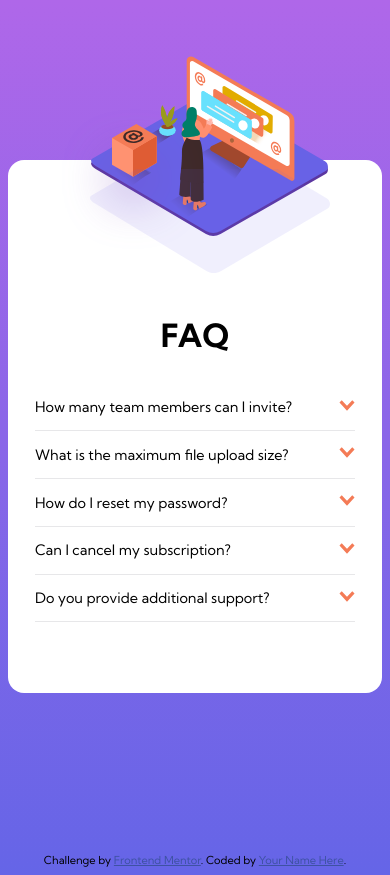
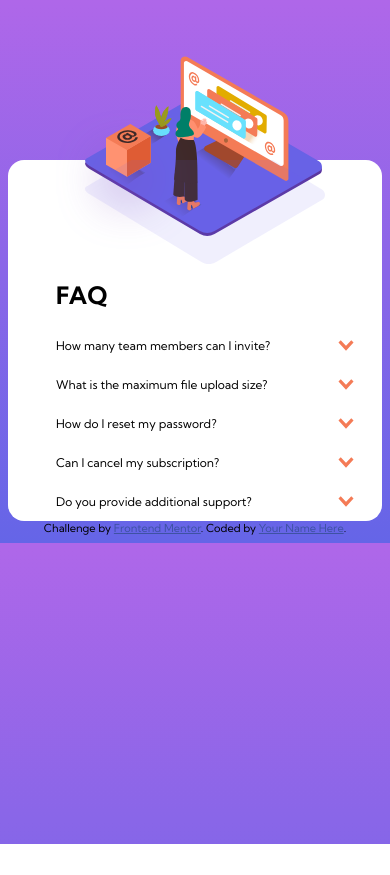
Before and after one commit to mattyd96/FAQ-accordion-card, a plain HTML site: page index.html in a window 390 px wide. After the commit the page ends 844 px from the top, so only its background shows below. Drawn offline with Linux system fonts and the light colour scheme.

Commit message:
initial commit using mobile first method

```diff
--- a/index.html
+++ b/index.html
@@ -16,19 +16,16 @@
   </style>
 </head>
 <body>
+
   <div class="container">
+
+    <!-- Illustration -->
     <div class="mobile-container">
       <img src="images/illustration-woman-online-mobile.svg"  class="mobile-top" alt="">
       <img src="images/bg-pattern-mobile.svg" class="mobile-bottom" alt="">
     </div>
-    <div class="cube-container">
-      <img src="images/illustration-box-desktop.svg" alt="box with @ sign" class="top">
-    </div>
-    <div class="content-container">
-      <div class="illustration">
-        <img src="images/illustration-woman-online-desktop.svg" alt="person working on desktop" class="middle">
-        <img src="images/bg-pattern-desktop.svg" alt="person working on desktop" class="bottom">
-      </div>
+
+    <!-- Information -->
     <div class="info">
       <h1 class="title">FAQ</h1>
       <div class="accordion">
--- a/scss/style.scss
+++ b/scss/style.scss
@@ -8,172 +8,58 @@ body {
 
 .container {
     display: grid;
-    grid-template-columns: 1fr 1fr;
-    grid-template-rows: 1fr;
-    max-width: 80rem;
-    margin: 10rem auto;
+    max-width: 20rem;
+    margin:auto;
+    margin-top: 10rem;
+    background-color: #fff;
     border-radius: 1rem;
-    background-color: #fff;
-    max-height: 31rem;
-    max-width: 60rem;
+    padding: 0 3rem;
 }
 
-.mobile-container{
-    display: none;
-}
-
-.content-container {
+.mobile-container {
     display: grid;
-    grid-template-columns: 1fr 2fr;
-    overflow:hidden;
-    grid-column: 1/3;
-    grid-row: 1/3;
-}
-
-.cube-container {
-    z-index: 100;
-    grid-column: 1/2;
-    grid-row: 1/2;
 
     img {
-        margin-top: 11.75rem;
-        margin-left: -5.5rem;
-    }
-}
-
-.illustration {
-    display: grid;
-    grid-template-columns: 1fr;
-    grid-template-rows: 1fr;
-
-    img {
+        grid-row: 1/2;
         grid-column: 1/2;
-        grid-row: 1/2;
     }
 
-    .middle {
-        margin-top: 3.5rem;
-        margin-left: -5rem;
+    .mobile-top {
+        margin: -6.5rem auto;
+        padding-right: 2rem;
     }
 
-    .bottom {
-        margin-top: -19rem;
-        margin-left: -36rem;
-    }
-}
-
-.info {
-    grid-column: 2/3;
-    margin: 2.7rem 0 0 5rem;
-
-    h1 {
-        font-size: 2rem;
-        font-weight: 700;
-        margin-bottom: 1.8rem;
-    }
-}
-
-.accordion {
-    display: flex;
-    flex-direction: column;
-    max-width: 23rem;
-
-    .card {
-        border-bottom: .1rem solid hsl(240, 5%, 91%);
-    }
-
-    .answer {
-        padding-right: 1rem;
+    .mobile-bottom {
+        margin: auto;
     }
 }
 
 .question {
     display: flex;
-    flex-direction: row;
     justify-content: space-between;
-    font-size: .9rem;
+
+    &:hover {
+        font-weight: 700;
+    }
 
     img {
+        height: .75rem;
         width: 1rem;
-        height: .75rem;
-        margin: 1rem 0;
-    }
-
-    &:hover {
-        font-weight: bold;
-        cursor: pointer;
+        align-self: center;
     }
 
 }
 
+.answer {
+    padding-right: 1rem;
+}
+
+
+/* Javascript toggles */
 .hidden {
-    display:none;
+    display: none;
 }
 
 .up {
     transform: scaleY(-1);
 }
-
-@media(max-width: 1000px) {
-    .container {
-        all: none;
-        display: grid;
-        grid-template-columns: 1fr;
-        grid-template-rows: 1fr 3fr;
-        margin: 10rem auto;
-        border-radius: 1rem;
-        background-color: #fff;
-        max-height: none;
-        max-width: 35rem;
-    }
-
-    .cube-container,
-    .illustration {
-        display: none;
-    }
-
-    .mobile-container {
-        display: grid;
-        grid-template-columns: 1fr;
-        grid-row: 1/2;
-        grid-column: 1/2;
-        z-index: 1;
-
-        .mobile-top {
-            margin: -6.5rem auto 0 auto;
-        }
-
-        .mobile-bottom {
-            margin: -6.5rem auto 0 auto;
-            padding-left: 1.9rem;
-        }
-    }
-
-    .content-container {
-        display: grid;
-        grid-template-columns: 1fr;
-        grid-column: 1/2;
-        grid-row: 2/3;
-        min-height: 25rem;
-    }
-
-    .info {
-        grid-row: 2/3;
-        grid-column: 1/2;
-        margin: auto;
-        margin-top: -5rem;
-        margin-bottom: 0;
-        height: 20rem;
-
-        h1 {
-            text-align: center;
-        }
-
-        .accordion {
-            margin: auto;
-            width: 20rem;
-        }
-    }
-
-
-}
```
Also changed, not shown: scss/style.css, 1 other file. Lines whose indentation alone changed are shown as unchanged.
